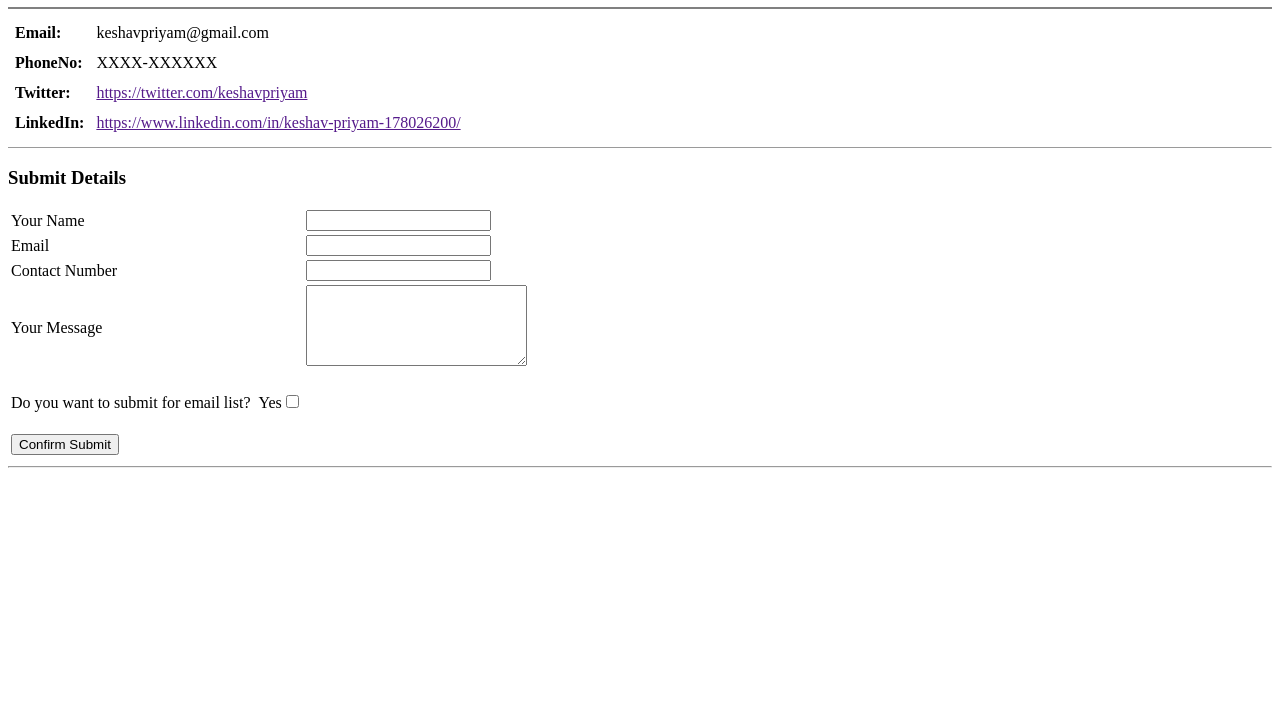
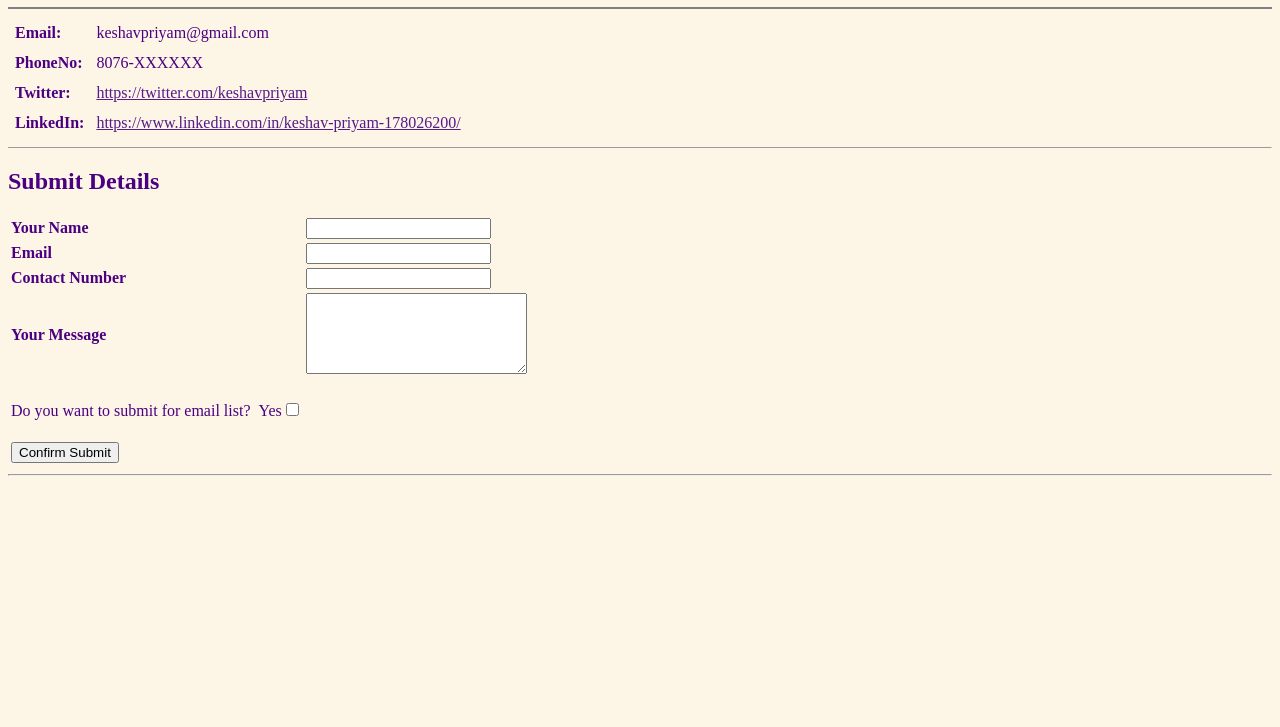
Before and after one commit to kshavp/cv, a plain HTML site: page contact-me.html in a window 1280 px wide. Shown: the part 73-800 px from the top of the page. Drawn offline with Linux system fonts and the light colour scheme.

Commit message:
contact Formatted

```diff
--- a/contact-me.html
+++ b/contact-me.html
@@ -6,7 +6,8 @@
     <meta name="viewport" content="width=device-width, initial-scale=1.0">
     <title>contact-me</title>
 </head>
-<body>
+<body bgcolor="#FDF5E6">
+    <font color="#4B0082">
     <h1>My Contact</h1>
     <hr size=2, noshade>
     <table cellpadding=5>
@@ -16,7 +17,7 @@
         </tr>
         <tr>
             <td><b>PhoneNo:</b></td>
-            <td>XXXX-XXXXXX</td>
+            <td>8076-XXXXXX</td>
         </tr>
         <tr>
             <td><b>Twitter:</b></td>
@@ -28,32 +29,33 @@
         </tr>
     </table>
     <hr size=1>
-    <h3>Submit Details</h3>
+    <h2>Submit Details</h2>
     <table>
         <form class="" action="mailto:keshavpriyam@gmail.com" method="post" enctype="text/plain">
             <tr>
-                <td><label>Your Name</label></td>
+                <td><label><b>Your Name</b></label></td>
                 <td><input type="text", name="Name ", value=""></td>
             </tr>
             <tr>
-                <td><label>Email </label></td>
+                <td><label><b>Email</b></label></td>
                 <td><input type="email", name="Email ", value=""></td>
             </tr>
             <tr>
-                <td><label>Contact Number </label></td>
+                <td><label><b>Contact Number</b></label></td>
                 <td><input type="tel", maxlength="10" name="Contact", value=""></td>
             </tr>
             <tr>
-                <td><label>Your Message </label></td>
+                <td><label><b>Your Message</b></label></td>
                 <td><textarea name="Message " rows="5" cols="25"></textarea></td>
             </tr>
             <tr>
-                <td><br><label>Do you want to submit for email list?</label>
+                <td><br><label><b></b>Do you want to submit for email list?</label>
                 &nbspYes<input type="checkbox"></td>
             </tr>
                <tr><td><br><input type="submit", value="Confirm Submit"></td></tr>
         </form>
     </table>
     <hr>
+    </font>
 </body>
 </html>
```
